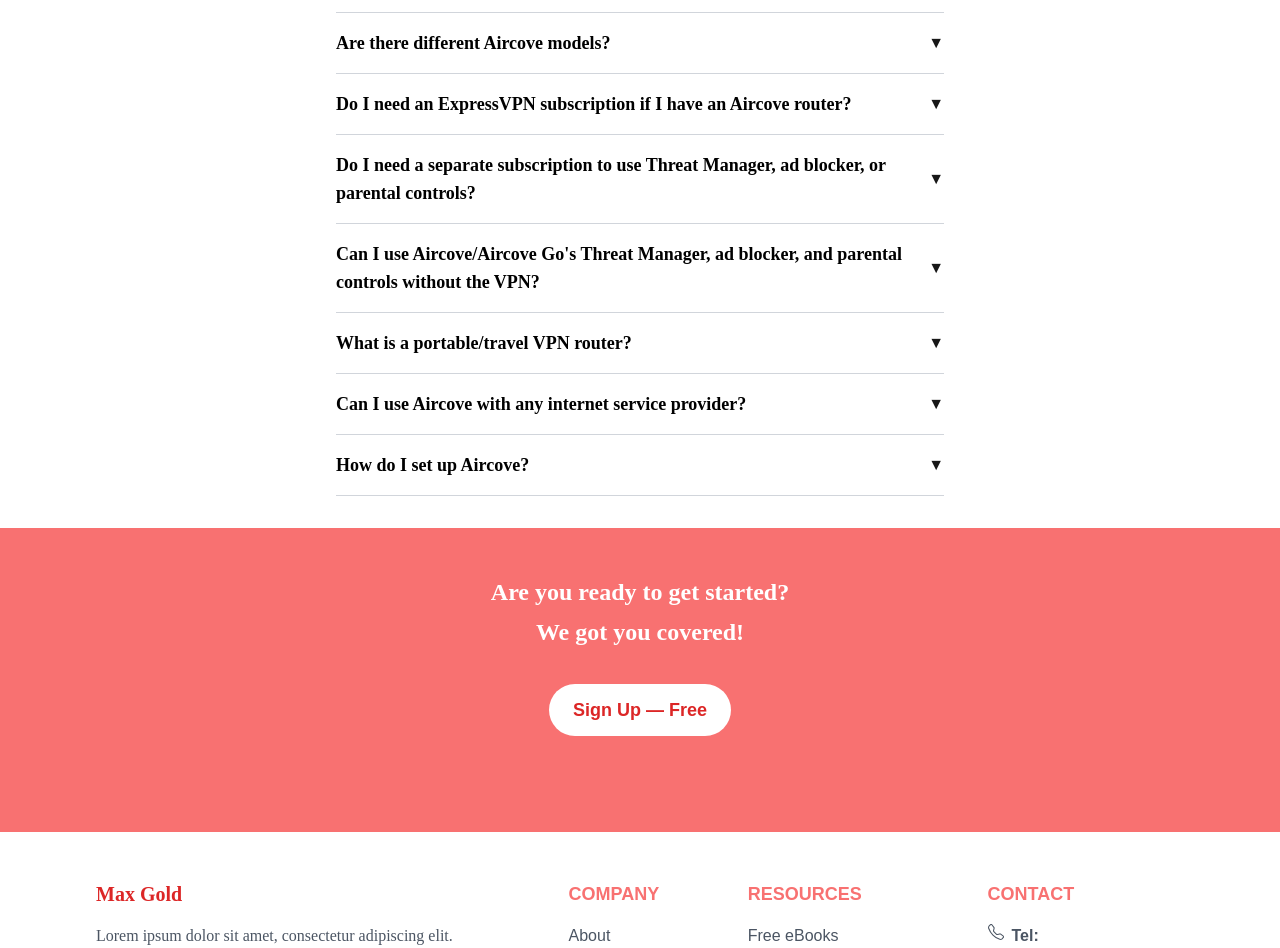
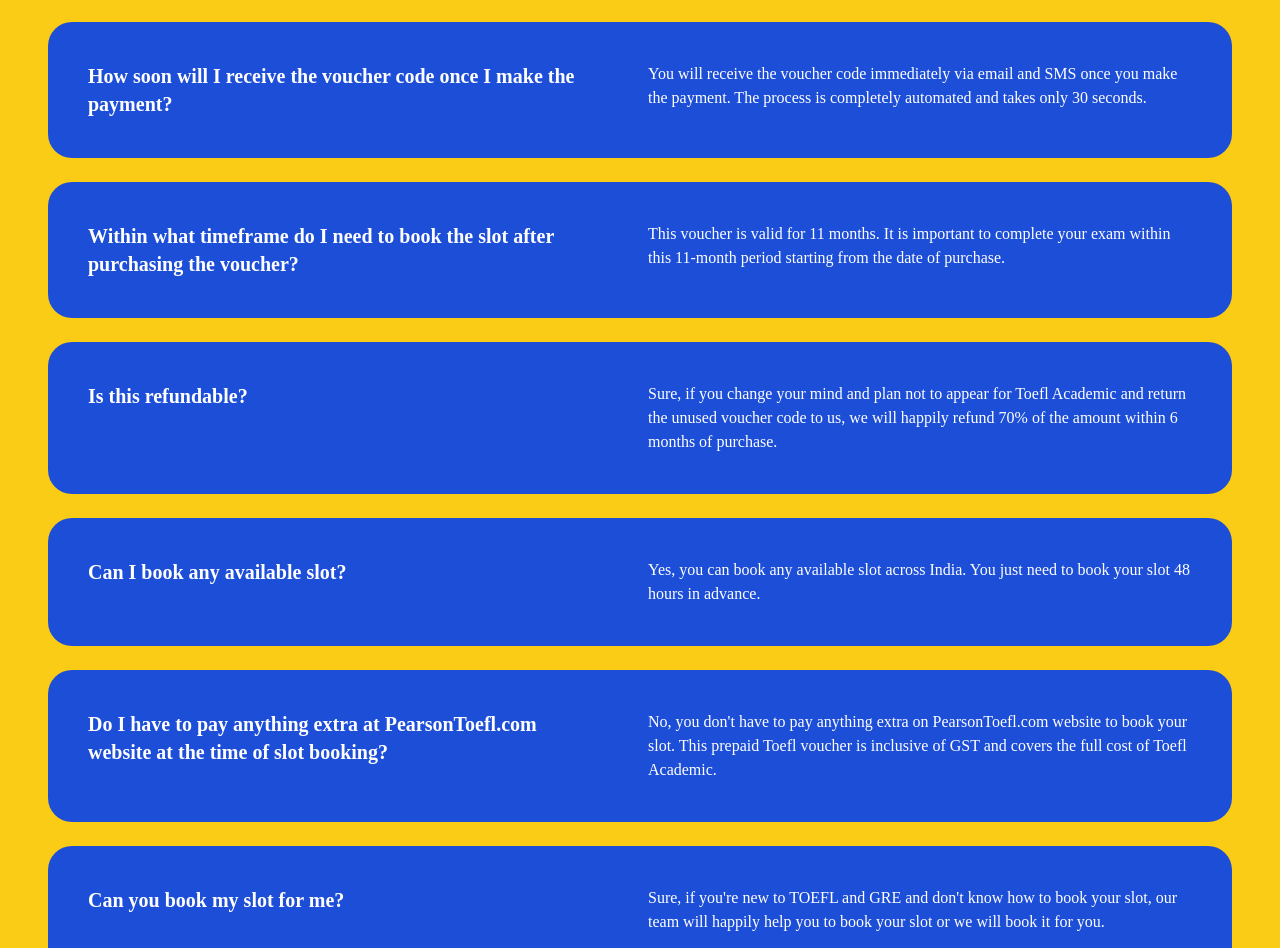
Before and after one commit to Harinirudhra/Maxgold, a Next.js app: page /about in a window 1280 px wide. Shown: the part 4600-5548 px from the top of the page. Built offline with nearby package versions, Linux system fonts and the light colour scheme.

Commit message:
Update AboutFAQ.jsx
faq

```diff
--- a/src/components/about/AboutFAQ.jsx
+++ b/src/components/about/AboutFAQ.jsx
@@ -1,88 +1,155 @@
-"use client"; // Add this line at the top
 
-import React, { useState } from "react";
-
-const faqData = [
-  {
-    "question": "What is Aircove?",
-    "answer": "Aircove is a router with built-in VPN capabilities."
-  },
-  {
-    "question": "How is Aircove different from other routers?",
-    "answer": "Aircove offers integrated ExpressVPN support for secure browsing."
-  },
-  {
-    "question": "Where can I purchase Aircove?",
-    "answer": "Aircove can be purchased online via the official website."
-  },
-  {
-    "question": "Are there different Aircove models?",
-    "answer": "Yes, Aircove comes in different models depending on your needs and preferences."
-  },
-  {
-    "question": "Do I need an ExpressVPN subscription if I have an Aircove router?",
-    "answer": "Yes, you need an active ExpressVPN subscription to use the VPN feature on Aircove."
-  },
-  {
-    "question": "Do I need a separate subscription to use Threat Manager, ad blocker, or parental controls?",
-    "answer": "No, these features are included in your ExpressVPN subscription."
-  },
-  {
-    "question": "Can I use Aircove/Aircove Go's Threat Manager, ad blocker, and parental controls without the VPN?",
-    "answer": "Yes, these features can be used without turning on the VPN."
-  },
-  {
-    "question": "What is a portable/travel VPN router?",
-    "answer": "A portable VPN router is a small, lightweight device that lets you secure your internet connection while on the go."
-  },
-  {
-    "question": "Can I use Aircove with any internet service provider?",
-    "answer": "Yes, Aircove is compatible with most internet service providers."
-  },
-  {
-    "question": "How do I set up Aircove?",
-    "answer": "Setting up Aircove is easy. You can follow the step-by-step guide provided in the user manual or online."
-  }
-  // Add more FAQs as needed
-];
 
 const AboutFAQ = () => {
-  const [activeIndex, setActiveIndex] = useState(null);
+  return (
+    <div>
+      <section class="sm:py-10 bg-yellow-400 overflow-hidden" id="faq">
+        <div class="container mx-auto px-4">
+            <div class="relative py-16 px-8 bg-yelloww overflow-hidden rounded-3xl">
+                <div class="relative z-10 md:max-w-7xl mx-auto">
+                    <div class="md:max-w-xl mb-10"><span class="inline-block mb-5 text-md text-mygray font-bold uppercase tracking-widest">Frequently
+                            asked questions</span>
+                        <h2 class="font-heading text-4xl    text-mygray text-4xl lg:text-5xl font-bold font-heading">
+                            Got questions? We’re here to help!</h2>
+                    </div>
+                    <div class="flex flex-wrap -m-3">
+                        <div class="w-full p-3">
+                            <div class="p-10 bg-blue-700 rounded-3xl">
+                                <div class="flex flex-wrap -m-2">
+                                    <div class="w-full md:w-1/2 p-2">
+                                        <h3 class="font-heading text-xl text-white font-black">How soon will I
+                                            receive the voucher code once I make the payment?
+                                        </h3>
+                                    </div>
+                                    <div class="w-full md:w-1/2 p-2">
+                                        <p class="text-white font-medium">You will receive the voucher code
+                                            immediately via email and SMS once you make the payment. The process is
+                                            completely automated and takes only 30 seconds.
+                                        </p>
+                                    </div>
+                                </div>
+                            </div>
+                        </div>
+                        <div class="w-full p-3">
+                            <div class="p-10 bg-blue-700 rounded-3xl">
+                                <div class="flex flex-wrap -m-2">
+                                    <div class="w-full md:w-1/2 p-2">
+                                        <h3 class="font-heading text-xl text-white font-black">Within what timeframe
+                                            do I need to book the slot after purchasing the voucher?
+                                        </h3>
+                                    </div>
+                                    <div class="w-full md:w-1/2 p-2">
+                                        <p class="text-white font-medium">This voucher is valid for 11 months. It is
+                                            important to complete your exam within this 11-month period starting from
+                                            the date of purchase.
+                                        </p>
+                                    </div>
+                                </div>
+                            </div>
+                        </div>
+                        <div class="w-full p-3">
+                            <div class="p-10 bg-blue-700 rounded-3xl">
+                                <div class="flex flex-wrap -m-2">
+                                    <div class="w-full md:w-1/2 p-2">
+                                        <h3 class="font-heading text-xl text-white font-black">Is this refundable?
+                                        </h3>
+                                    </div>
+                                    <div class="w-full md:w-1/2 p-2">
+                                        <p class="text-white font-medium">Sure, if you change your mind and plan not
+                                            to appear for Toefl Academic and return the unused voucher code to us, we
+                                            will
+                                            happily refund 70% of the amount within 6 months of purchase.
+                                        </p>
+                                    </div>
+                                </div>
+                            </div>
+                        </div>
 
-  const toggleFAQ = (index) => {
-    setActiveIndex(activeIndex === index ? null : index);
-  };
+                        <div class="w-full p-3">
+                            <div class="p-10 bg-blue-700 rounded-3xl">
+                                <div class="flex flex-wrap -m-2">
+                                    <div class="w-full md:w-1/2 p-2">
+                                        <h3 class="font-heading text-xl text-white font-black">Can I book any
+                                            available slot?
+                                        </h3>
+                                    </div>
+                                    <div class="w-full md:w-1/2 p-2">
+                                        <p class="text-white font-medium">Yes, you can book any available slot across
+                                            India. You just need to book your slot 48 hours in advance.
+                                        </p>
+                                    </div>
+                                </div>
 
-  return (
-    <div className="max-w-2xl mx-auto py-8 px-4 sm:px-6 lg:px-8">
-      <h1 className="text-center text-3xl font-bold mb-6">FAQ</h1>
-      <div>
-        {faqData.map((faq, index) => (
-          <div
-            key={index}
-            className="border-b border-gray-300 py-4 cursor-pointer"
-          >
-            <div
-              className="flex justify-between items-center"
-              onClick={() => toggleFAQ(index)}
-            >
-              <h2 className="text-lg font-semibold text-black hover:text-red-500 transition-colors duration-200">{faq.question}</h2>
-              <span
-                className={`transform transition-transform duration-300 ${
-                  activeIndex === index ? "rotate-180" : ""
-                }`}
-              >
-                ▼
-              </span>
+                            </div>
+                        </div>
+                        <div class="w-full p-3">
+                            <div class="p-10 bg-blue-700 rounded-3xl">
+                                <div class="flex flex-wrap -m-2">
+                                    <div class="w-full md:w-1/2 p-2">
+                                        <h3 class="font-heading text-xl text-white font-black lg:pr-10">Do I have to
+                                            pay anything extra at PearsonToefl.com website at the time of slot booking?
+                                        </h3>
+                                    </div>
+                                    <div class="w-full md:w-1/2 p-2">
+                                        <p class="text-white font-medium">No, you don't have to pay anything extra on
+                                            PearsonToefl.com website to book your slot. This prepaid Toefl voucher is
+                                            inclusive of GST and covers the full cost of Toefl Academic.
+                                        </p>
+                                    </div>
+                                </div>
+                            </div>
+                        </div>
+                        <div class="w-full p-3">
+                            <div class="p-10 bg-blue-700 rounded-3xl">
+                                <div class="flex flex-wrap -m-2">
+                                    <div class="w-full md:w-1/2 p-2">
+                                        <h3 class="font-heading text-xl text-white font-black">
+                                            Can you book my slot for me?
+                                        </h3>
+                                    </div>
+                                    <div class="w-full md:w-1/2 p-2">
+                                        <p class="text-white font-medium">Sure, if you're new to TOEFL and GRE and
+                                            don't know
+                                            how to book your slot, our team will happily help you to book your slot or
+                                            we will book it for you.
+
+                                        </p>
+                                    </div>
+                                </div>
+                            </div>
+                        </div>
+                        <div class="w-full p-3">
+                            <div class="p-10 bg-blue-700 rounded-3xl">
+                                <div class="flex flex-wrap -m-2">
+                                    <div class="w-full md:w-1/2 p-2">
+                                        <h3 class="font-heading text-xl text-white font-black">Can you give me some
+                                            more discount?
+                                        </h3>
+                                    </div>
+                                    <div class="w-full md:w-1/2 p-2">
+                                        <p class="text-white font-medium">Unfortunately, we cannot provide any
+                                            further discount. There is no room for any additional discount since these
+                                            are genuine vouchers and they include 18% GST, unlike others.
+
+                                        </p>
+                                    </div>
+
+
+                                </div>
+
+                            </div>
+                        </div>
+
+                    </div>
+                </div>
             </div>
-            {activeIndex === index && (
-              <div className="mt-2 text-gray-700">{faq.answer}</div>
-            )}
-          </div>
-        ))}
-      </div>
+
+        </div>
+
+
+    </section>
     </div>
-  );
-};
+  )
+}
 
-export default AboutFAQ;
+export default AboutFAQ
```
